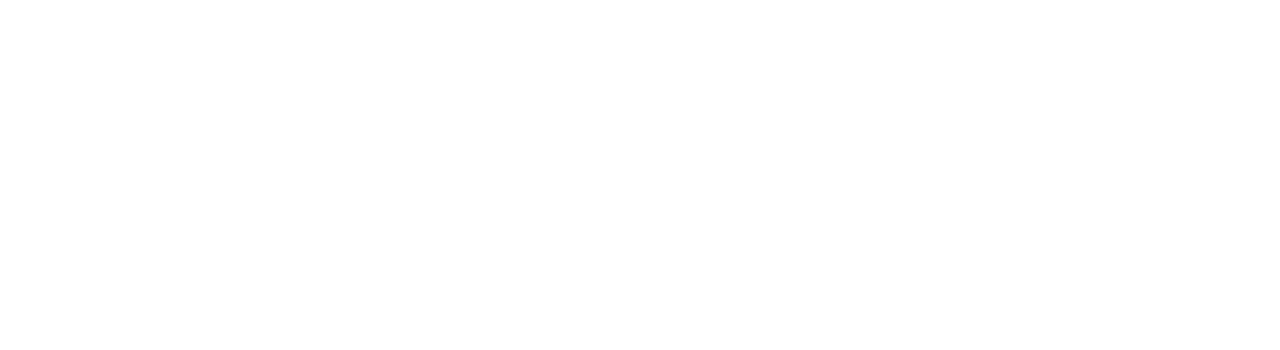
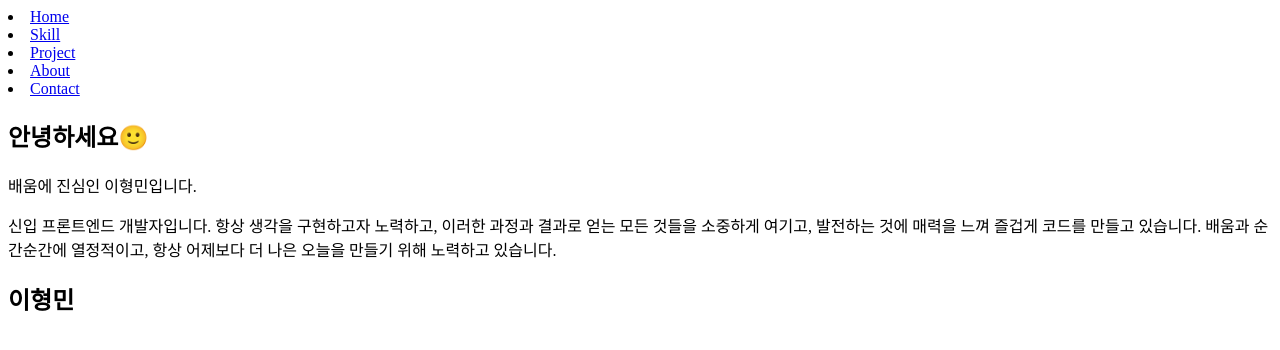
Before and after one commit to hyoungqu23/FE-PortFolio-2021, a plain HTML site: page index.html in a window 1280 px wide. Drawn offline with Linux system fonts and the light colour scheme.

Commit message:
Portfolio Home Section HTML

```diff
--- a/index.html
+++ b/index.html
@@ -5,8 +5,32 @@
   <meta http-equiv="X-UA-Compatible" content="IE=edge">
   <meta name="viewport" content="width=device-width, initial-scale=1.0">
   <title>Hyoungmin(mini_Vanta)</title>
+  <link rel="stylesheet" href="main.css">
+  <script src="script.js" defer></script>
 </head>
 <body>
+  <header>
+    <nav>
+      <li><a href="#">Home</a></li>
+      <li><a href="#">Skill</a></li>
+      <li><a href="#">Project</a></li>
+      <li><a href="#">About</a></li>
+      <li><a href="#">Contact</a></li>
+    </nav>
+  </header>
+  <main>
+    <!-- Home -->
+    <section>
+      <h1>안녕하세요🙂</h1>
+      <span id="adjective_list"></span> 이형민입니다.
+      <p>신입 프론트엔드 개발자입니다. 항상 생각을 구현하고자 노력하고, 이러한 과정과 결과로 얻는 모든 것들을 소중하게 여기고, 발전하는 것에 매력을 느껴 즐겁게 코드를 만들고 있습니다. 배움과 순간순간에 열정적이고, 항상 어제보다 더 나은 오늘을 만들기 위해 노력하고 있습니다.</p>
+    </section>
 
+    <!-- Skill -->
+    <section>
+      <h1>이형민</h1>
+      <div class="circle"></div>
+    </section>
+  </main>
 </body>
 </html>
--- /dev/null
+++ b/script.js
@@ -0,0 +1,10 @@
+const $adjList = document.querySelector("#adjective_list");
+const adjective_list = ["개발을 좋아하는", "매일 기록하는", "순간에 열정적인", "배움에 진심인", "어제보다 한걸음 성장한"];
+
+function randomAdj() {
+  setInterval(() => {
+    $adjList.textContent = adjective_list[Math.floor(Math.random() * adjective_list.length)];
+  }, 2000);
+}
+
+randomAdj();
```
